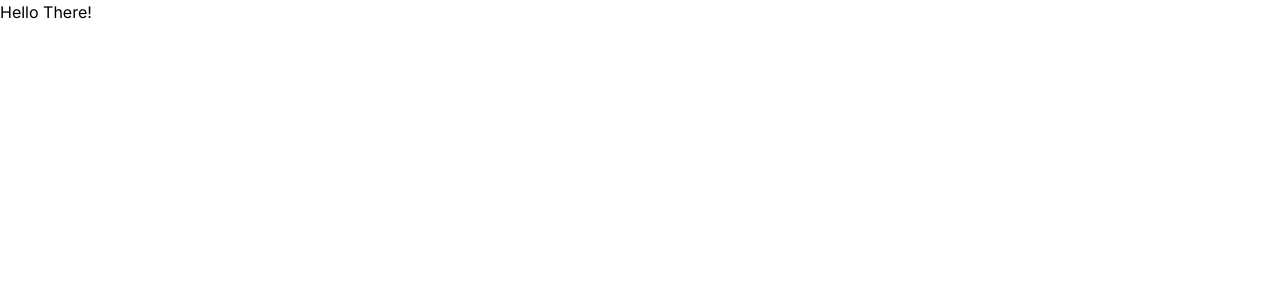
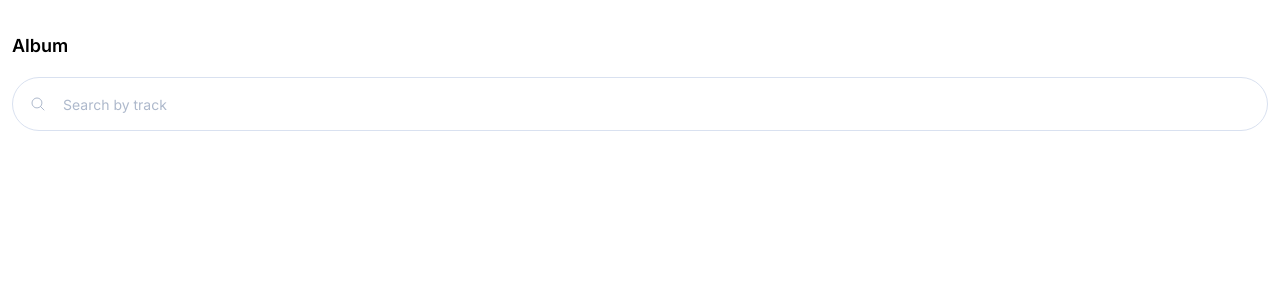
Before and after one commit to TertychnyiRoma/nextjs-albums, a Next.js app: page / in a window 1280 px wide. Shown: the top 300 px of the page. Built offline with nearby package versions, Linux system fonts and the light colour scheme.

Commit message:
Create AlbumSearch component

```diff
--- a/src/app/page.tsx
+++ b/src/app/page.tsx
@@ -1,3 +1,10 @@
-const HomePage = () => <div>Hello There!</div>;
+import { AlbumSearch } from '@/components/AlbumSearch';
+
+const HomePage = () => (
+  <div className='px-3 py-8'>
+    <h1 className='mb-[18px] text-[18px] font-semibold'>Album</h1>
+    <AlbumSearch />
+  </div>
+);
 
 export default HomePage;
--- /dev/null
+++ b/src/components/AlbumSearch/index.tsx
@@ -0,0 +1,51 @@
+'use client';
+
+import { usePathname, useRouter, useSearchParams } from 'next/navigation';
+import { Search } from '../icons/Search';
+import { useEffect, useRef } from 'react';
+import type { ChangeEvent } from 'react';
+import debounce from 'lodash.debounce';
+
+export const AlbumSearch = () => {
+  const pathname = usePathname();
+  const searchParams = useSearchParams();
+  const router = useRouter();
+  const updateQueryParam = useRef(
+    debounce((inputValue: string) => {
+      const params = new URLSearchParams(searchParams);
+
+      if (inputValue.trim()) {
+        params.set('query', inputValue.trim());
+      } else {
+        params.delete('query');
+      }
+
+      router.replace(`${pathname}?${params.toString()}`);
+    }, 300),
+  ).current;
+
+  const handleChange = (e: ChangeEvent<HTMLInputElement>) => {
+    updateQueryParam(e.target.value);
+  };
+
+  useEffect(() => {
+    return () => {
+      updateQueryParam.cancel();
+    };
+  }, [updateQueryParam]);
+
+  return (
+    <div className='relative flex w-full'>
+      <Search className='absolute left-[18px] top-1/2 -translate-y-1/2' />
+      <input
+        type='text'
+        placeholder='Search by track'
+        className='border-lightSlateGray h-full w-full rounded-[80px] border-[1px] py-4 pl-[50px]
+          pr-[18px] ring-slate-300 placeholder:text-sm
+          placeholder:text-[#AEB9CC] focus:outline-none focus:ring'
+        onChange={handleChange}
+        defaultValue={searchParams.get('query') || ''}
+      />
+    </div>
+  );
+};
--- /dev/null
+++ b/src/components/icons/Search/index.tsx
@@ -0,0 +1,20 @@
+import type { ComponentProps, FC } from 'react';
+import cn from 'classnames';
+
+export const Search: FC<ComponentProps<'svg'>> = ({ className, ...props }) => (
+  <svg
+    xmlns='http://www.w3.org/2000/svg'
+    fill='none'
+    viewBox='0 0 24 24'
+    strokeWidth={1.5}
+    stroke='#AEB9CC'
+    className={cn('size-4', className)}
+    {...props}
+  >
+    <path
+      strokeLinecap='round'
+      strokeLinejoin='round'
+      d='m21 21-5.197-5.197m0 0A7.5 7.5 0 1 0 5.196 5.196a7.5 7.5 0 0 0 10.607 10.607Z'
+    />
+  </svg>
+);
--- a/tailwind.config.ts
+++ b/tailwind.config.ts
@@ -3,7 +3,11 @@ import type { Config } from 'tailwindcss';
 const config: Config = {
   content: ['./src/**/*.{js,ts,jsx,tsx}'],
   theme: {
-    extend: {},
+    extend: {
+      colors: {
+        lightSlateGray: '#D9E1F0',
+      },
+    },
   },
   plugins: [],
 };
```
